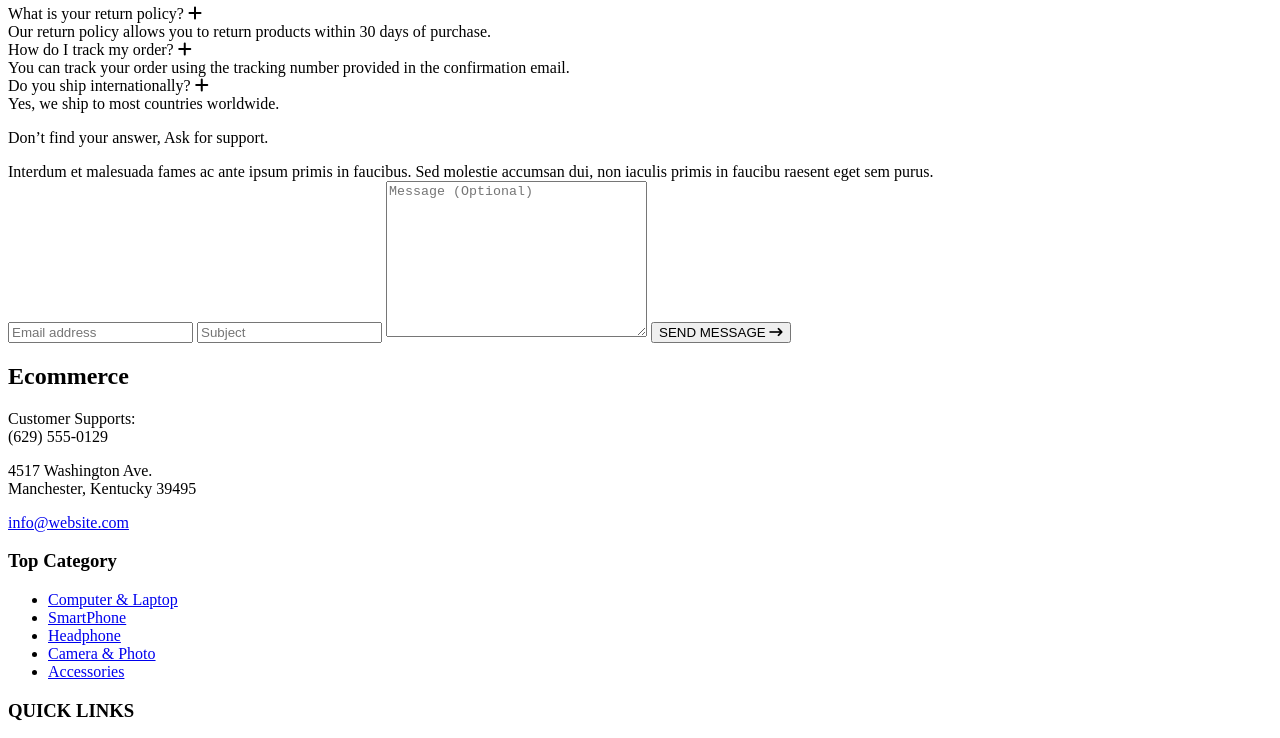
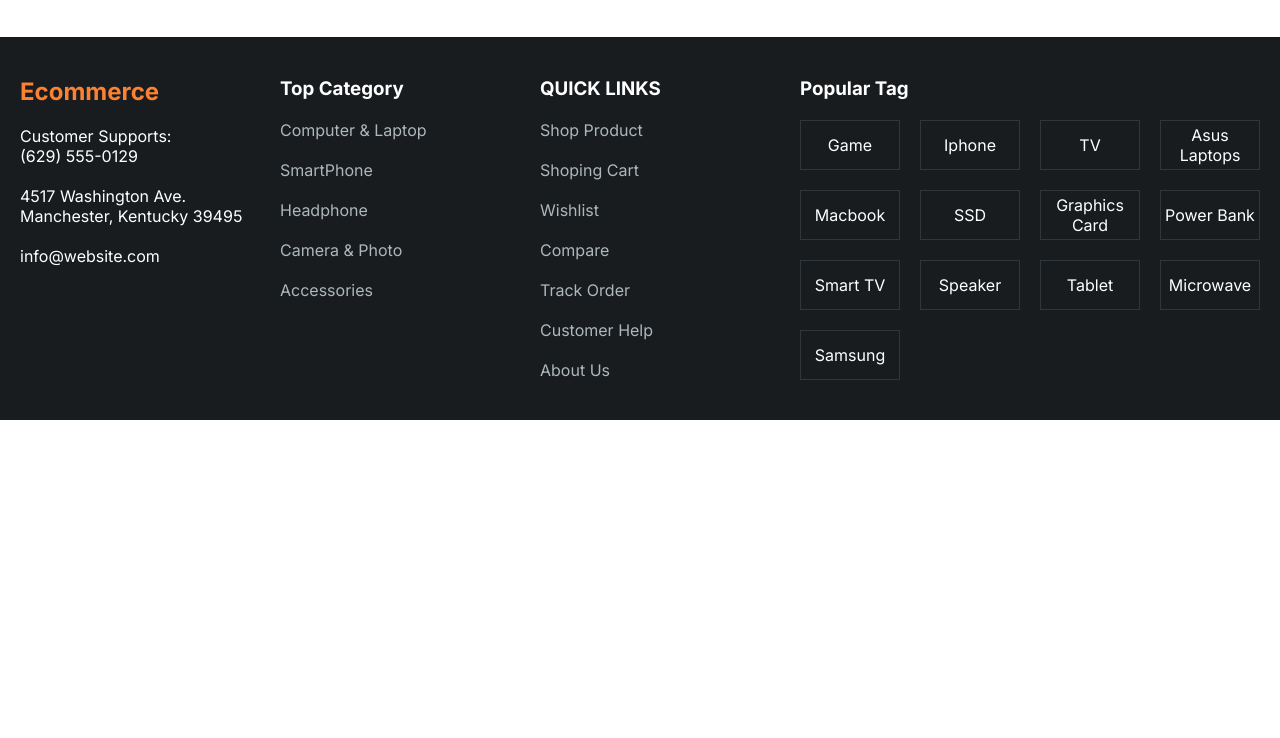
Before and after one commit to JamilDeveloper1/ecommerce_demo, a plain HTML site: page faq.html in a window 1280 px wide. Shown: the part 710-1448 px from the top of the page. After the commit the page ends 1130 px from the top, so only its background shows below. Drawn offline with nearby package versions, Linux system fonts and the light colour scheme; the site is published under a folder, as on GitHub Pages, so addresses that start at the root find nothing.

Commit message:
Update faq.html

```diff
--- a/faq.html
+++ b/faq.html
@@ -4,7 +4,7 @@
     <meta charset="UTF-8">
     <meta name="viewport" content="width=device-width, initial-scale=1.0">
     <title>Ecommerce Website | FAQ</title>
-    <link rel="stylesheet" href="/css/style.css">
+    <link rel="stylesheet" href="css/style.css">
     <link rel="stylesheet" href="https://cdnjs.cloudflare.com/ajax/libs/font-awesome/6.5.2/css/all.min.css" integrity="sha512-SnH5WK+bZxgPHs44uWIX+LLJAJ9/2PkPKZ5QiAj6Ta86w+fsb2TkcmfRyVX3pBnMFcV7oQPJkl9QevSCWr3W6A==" crossorigin="anonymous" referrerpolicy="no-referrer" />
 </head>
 <body>
@@ -288,8 +288,8 @@
     </footer>
 </div>
 
-    <script src="/js/script.js" ></script>
-    <script src="/js/email.js"></script>
+    <script src="js/script.js" ></script>
+    <script src="js/email.js"></script>
     <script type="text/javascript"
   src="https://cdn.jsdelivr.net/npm/@emailjs/browser@4/dist/email.min.js"></script>
   <script type="text/javascript">
```
